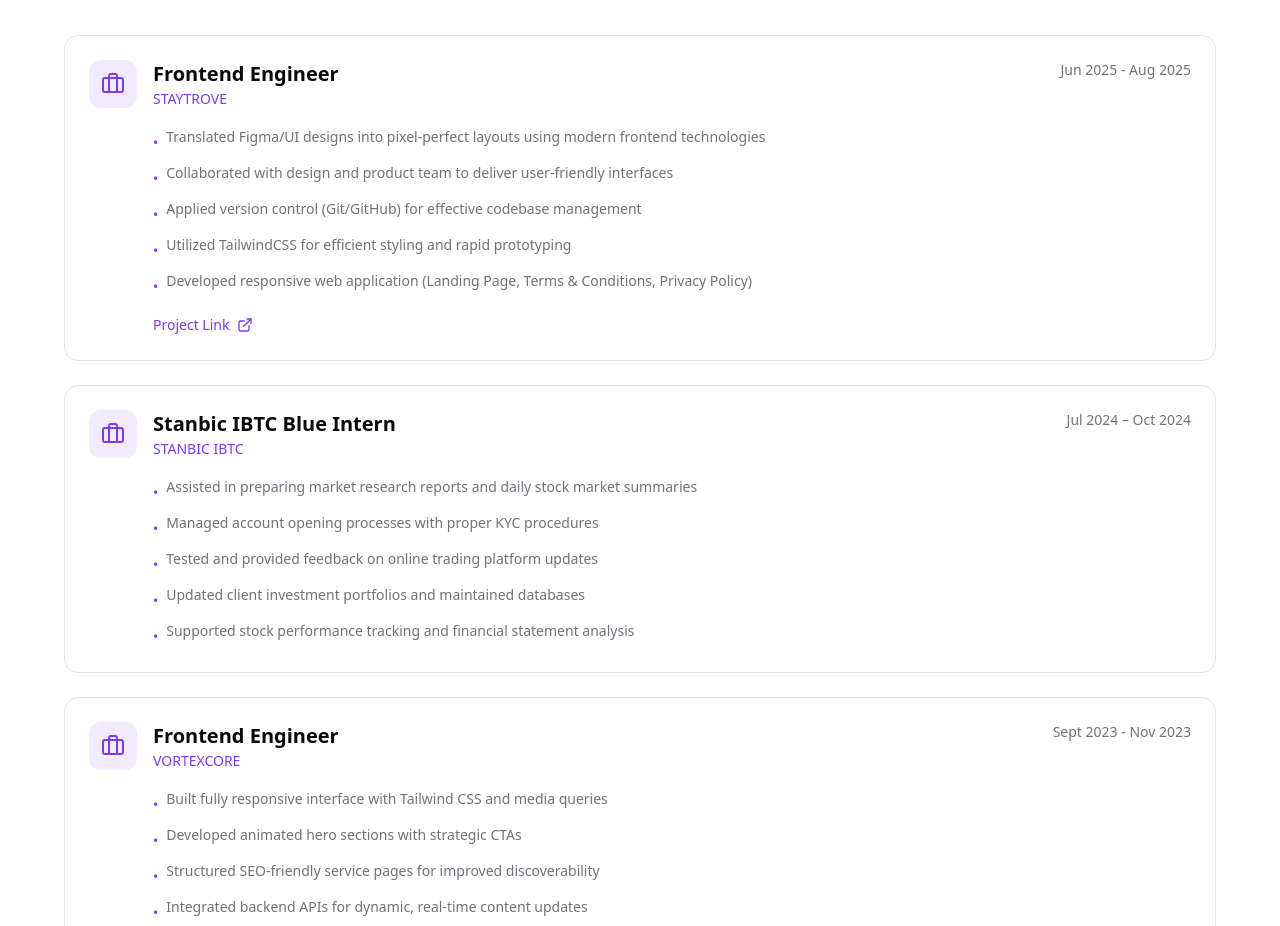
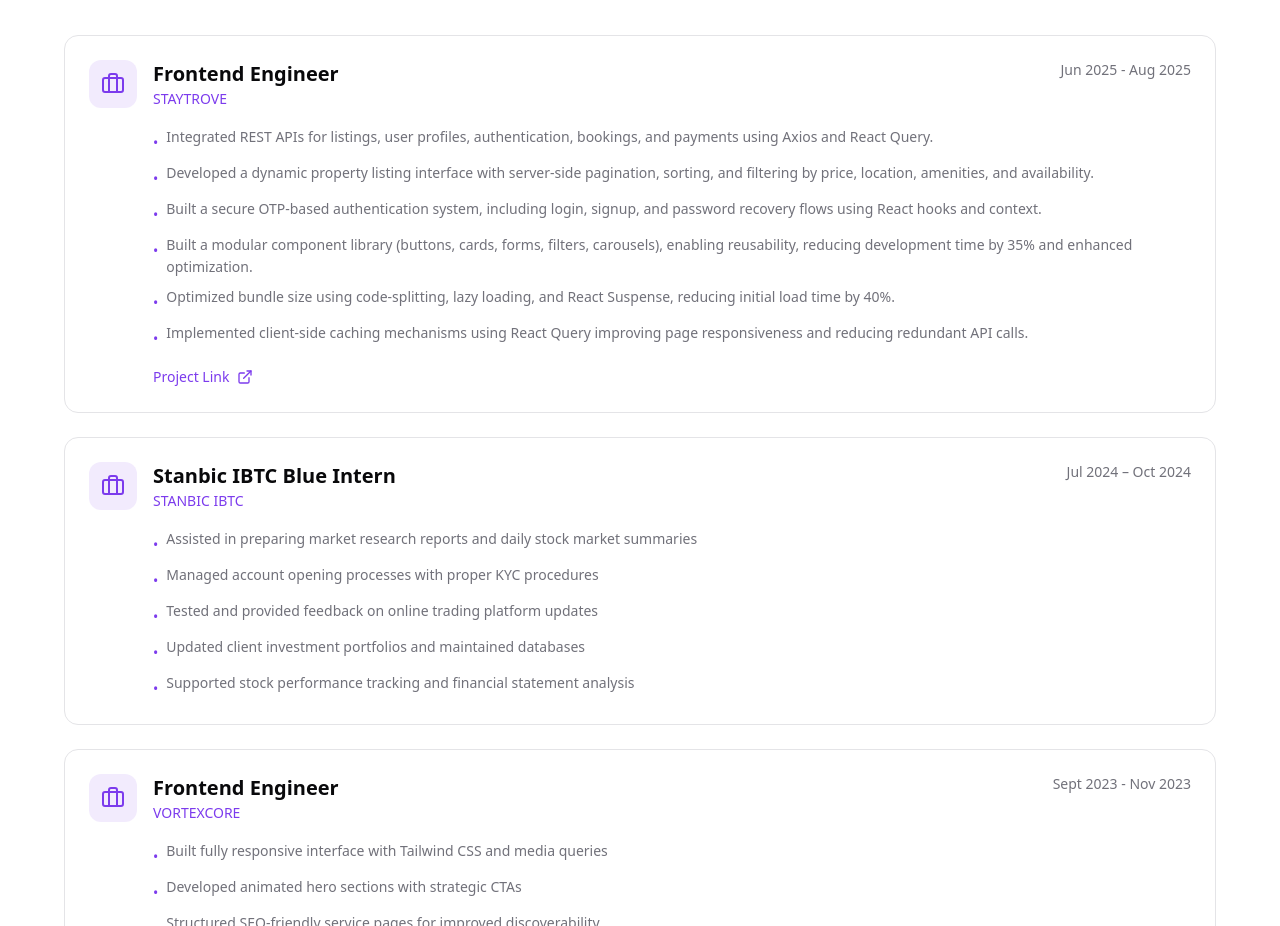
Before and after one commit to Eazicode/my-portofolio, a React (Vite) app: page / in a window 1280 px wide. Shown: the part 2200-3126 px from the top of the page. Built offline with nearby package versions, Linux system fonts and the light colour scheme; the HTML template or start-up script is replaced by a standard one; a web font is replaced by a local one.

Commit message:
refactoor expercinces

```diff
--- a/src/components/Experience.tsx
+++ b/src/components/Experience.tsx
@@ -9,11 +9,12 @@ export const Experience = () => {
       company: "STAYTROVE",
       period: "Jun 2025 - Aug 2025",
       description: [
-        "Translated Figma/UI designs into pixel-perfect layouts using modern frontend technologies",
-        "Collaborated with design and product team to deliver user-friendly interfaces",
-        "Applied version control (Git/GitHub) for effective codebase management",
-        "Utilized TailwindCSS for efficient styling and rapid prototyping",
-        "Developed responsive web application (Landing Page, Terms & Conditions, Privacy Policy)",
+        "Integrated REST APIs for listings, user profiles, authentication, bookings, and payments using Axios and React Query.",
+        "Developed a dynamic property listing interface with server-side pagination, sorting, and filtering by price, location, amenities, and availability.",
+        "Built a secure OTP-based authentication system, including login, signup, and password recovery flows using React hooks and context.",
+        "Built a modular component library (buttons, cards, forms, filters, carousels), enabling reusability, reducing development time by 35% and enhanced optimization.",
+        "Optimized bundle size using code-splitting, lazy loading, and React Suspense, reducing initial load time by 40%.",
+        "Implemented client-side caching mechanisms using React Query improving page responsiveness and reducing redundant API calls.",
       ],
       link: "http://web.staytrove.com",
     },
```
